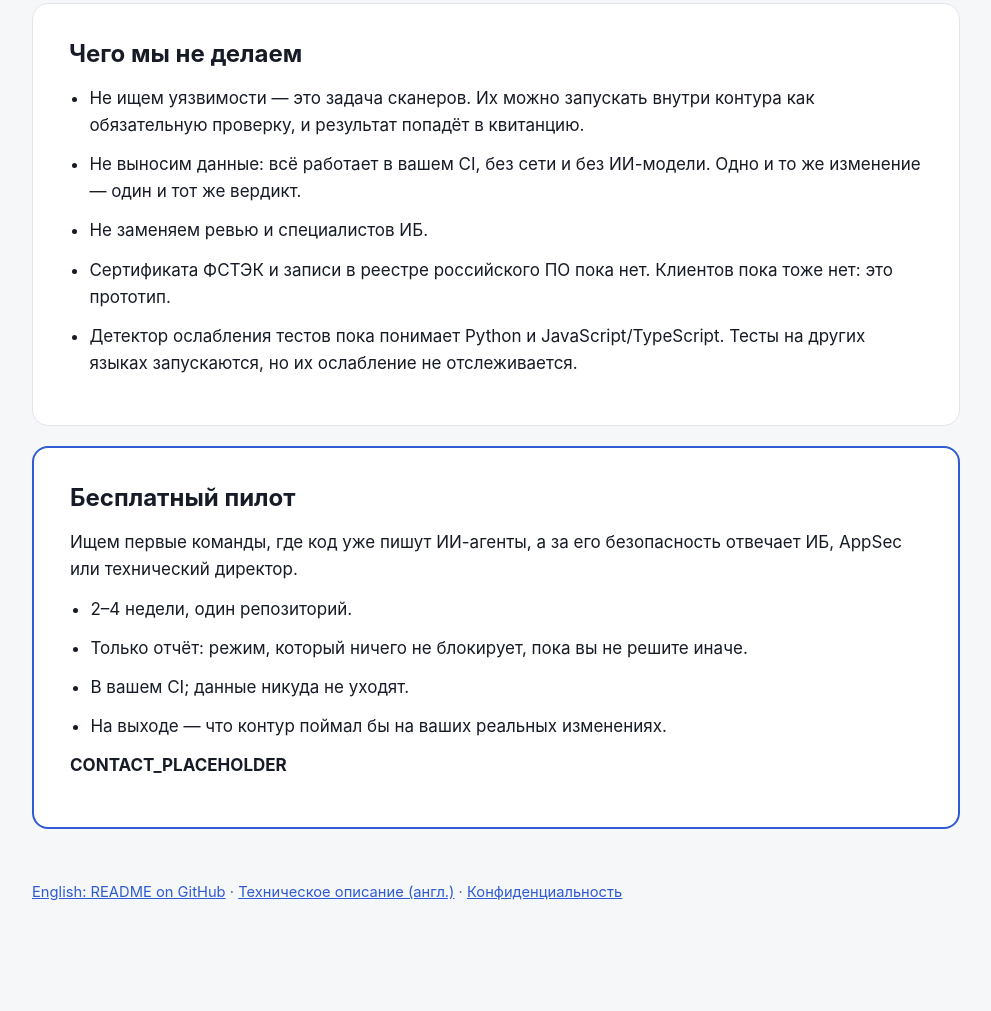
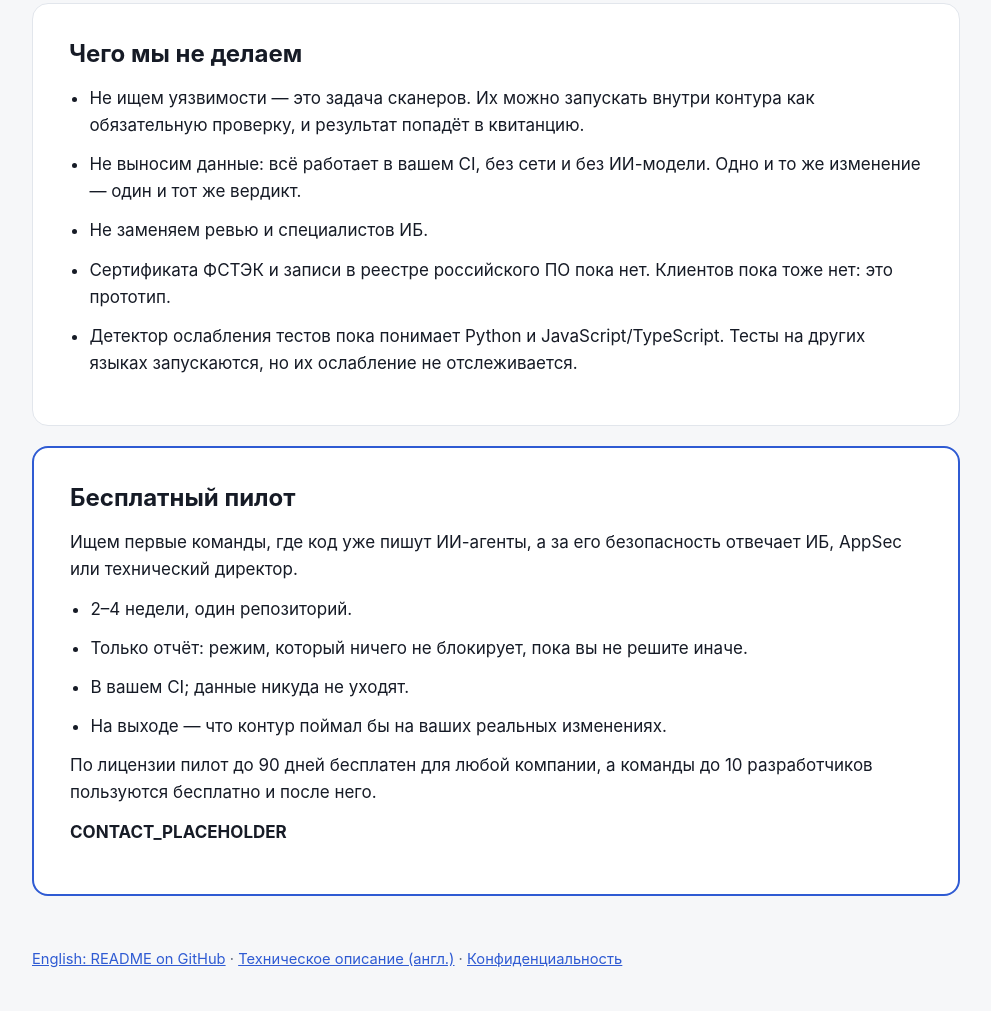
Before and after one commit to NickGBar/Skilllayer, a plain HTML site: page docs/index.html in a window 1280 px wide. Shown: the part 2071-3082 px from the top of the page, without its empty margins (144-1135 px from the left). Before the commit the page ends 3016 px from the top, so only its background shows below. Drawn offline with Linux system fonts and the light colour scheme.

Commit message:
license: allow limited production use in companies
The additional use grant allowed only non-commercial use and an undefined evaluation. It now
allows production use when the use is non-commercial, an evaluation or pilot of up to 90 days per
organization, or within an organization where no more than 10 developers use SkillLayer or have
their changes checked by it (agents count as the person they act for). Offering SkillLayer to
third parties as a hosted, managed or embedded service is excluded. README, README_PUBLIC and the
site describe the same terms.

Co-Authored-By: Claude Opus 5.5 <noreply@anthropic.com>

```diff
--- a/docs/index.html
+++ b/docs/index.html
@@ -85,6 +85,7 @@ skilllayer gate — <span class="bad">✗ ЗАБЛОКИРОВАНО</span> (BLO
           <li>В вашем CI; данные никуда не уходят.</li>
           <li>На выходе — что контур поймал бы на ваших реальных изменениях.</li>
         </ul>
+        <p>По лицензии пилот до 90 дней бесплатен для любой компании, а команды до 10 разработчиков пользуются бесплатно и после него.</p>
         <p class="contact">CONTACT_PLACEHOLDER</p>
       </section>
     </main>
```
Also changed, not shown: 3 other files.
